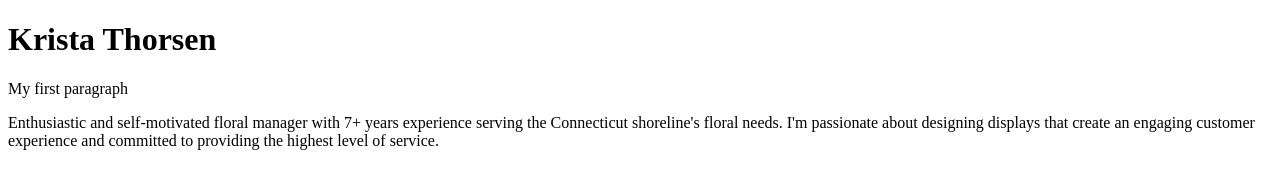
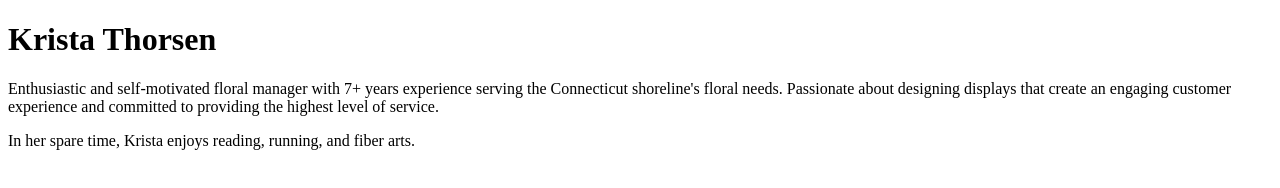
Before and after one commit to kristathorsen/csc2274, a plain HTML site: page index.html in a window 1280 px wide. Drawn offline with Linux system fonts and the light colour scheme.

Commit message:
Update index.html

```diff
--- a/index.html
+++ b/index.html
@@ -7,9 +7,12 @@
 
 <h1>Krista Thorsen</h1>
 
-<p>My first paragraph</p1>
+<p></p1>
 
-<p>Enthusiastic and self-motivated floral manager with 7+ years experience serving the Connecticut shoreline's floral needs. I'm passionate about designing displays that create an engaging customer experience and committed to providing the highest level of service.</p>
+<p>Enthusiastic and self-motivated floral manager with 7+ years experience serving the Connecticut shoreline's floral needs. Passionate about designing displays that create an engaging customer experience and committed to providing the highest level of service.</p>
+
+<p> In her spare time, Krista enjoys reading, running, and fiber arts.</p>
+
 
 </body>
 </html>
```
